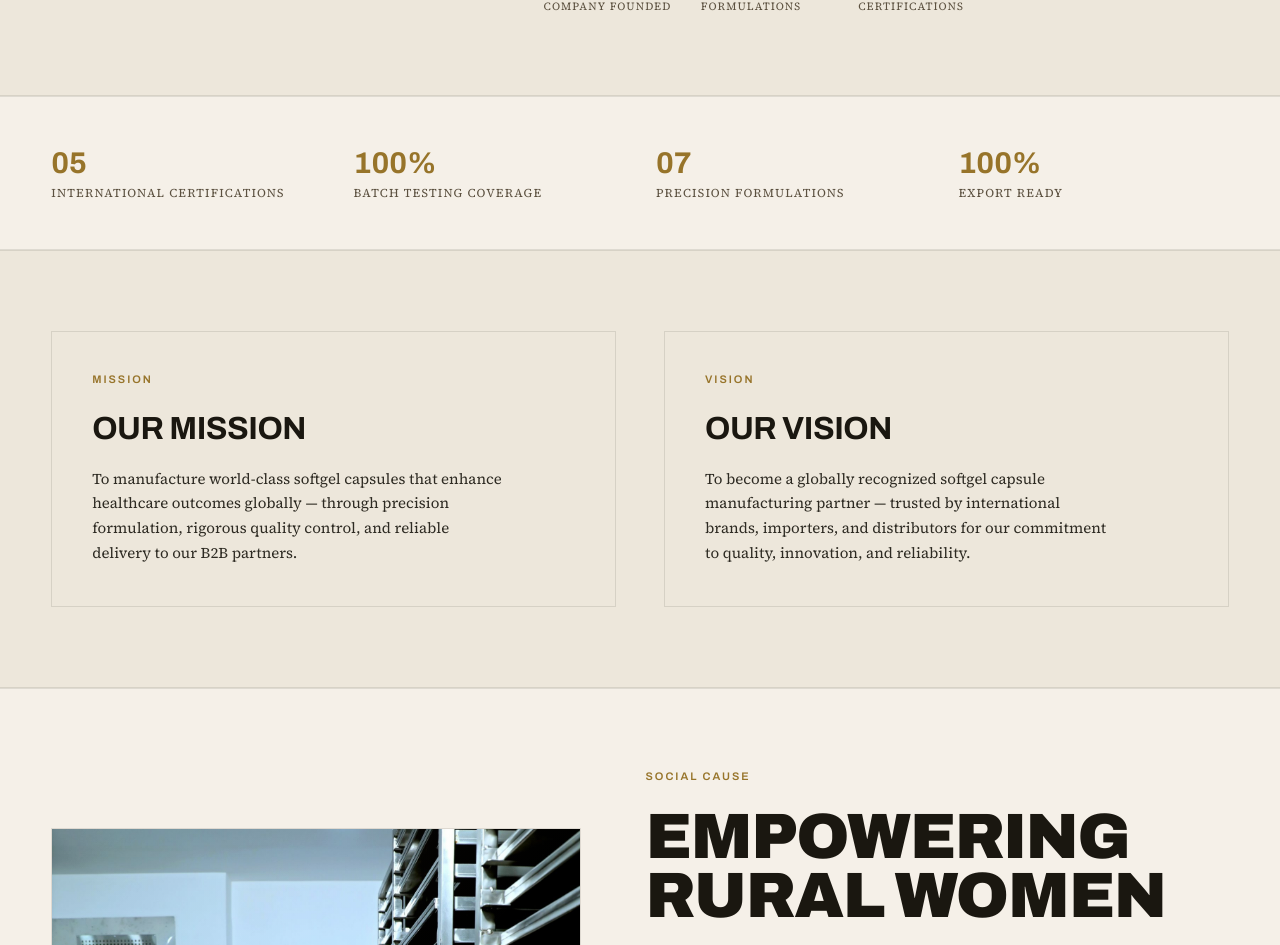
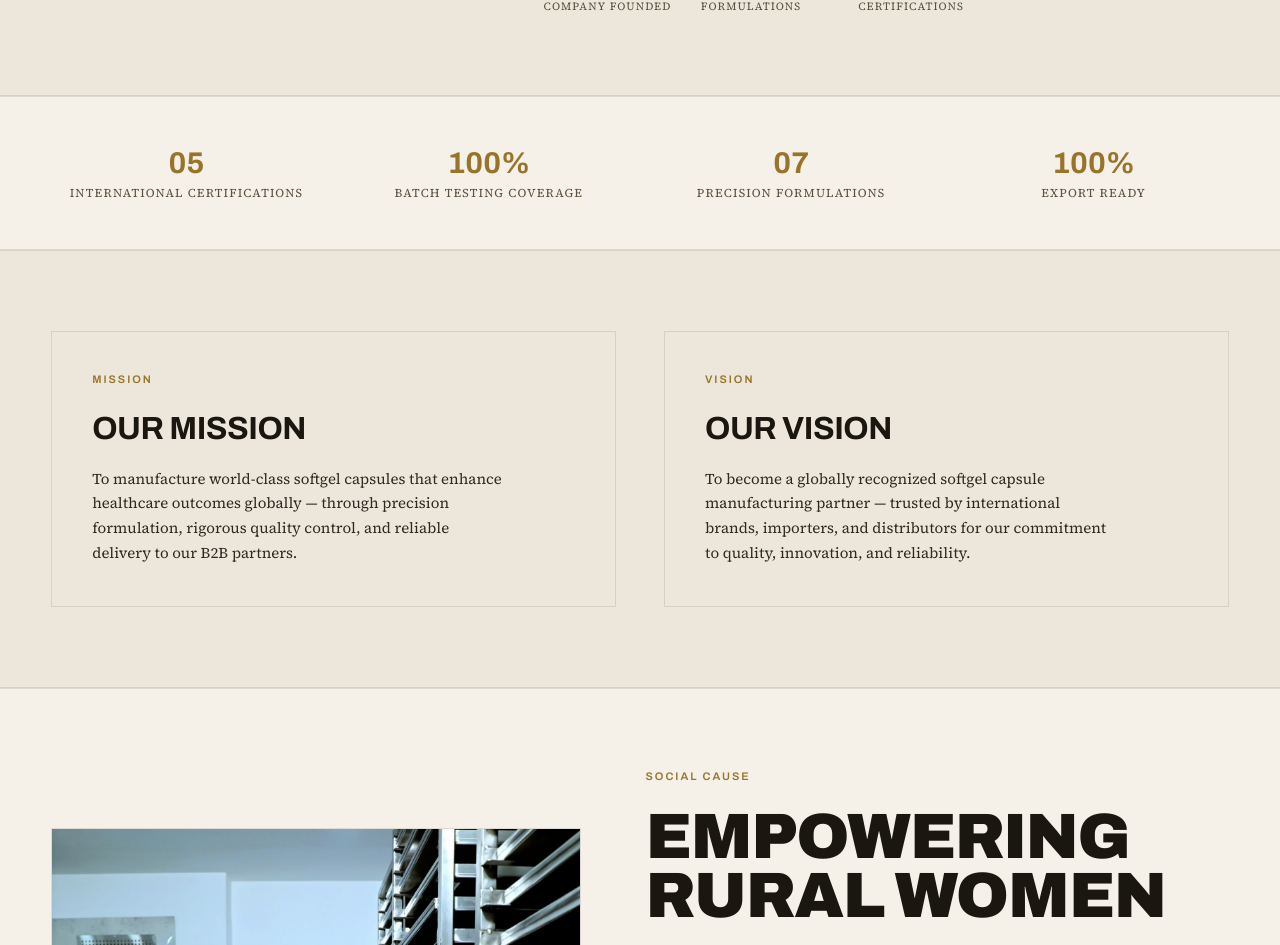
Before and after one commit to gauravlochab/admetus-lifesciences, a Next.js app: page /about in a window 1280 px wide. Shown: the part 1774-2719 px from the top of the page. Built offline with nearby package versions, Linux system fonts and the light colour scheme.

Commit message:
style: center-align credibility stats on about page to balance horizontal layout 1:1

```diff
--- a/src/app/about/page.tsx
+++ b/src/app/about/page.tsx
@@ -201,7 +201,7 @@ export default function AboutPage() {
       {/* Credibility Statistics */}
       <section className="py-12 border-y border-[var(--border-subtle)]">
         <div className="max-w-[1400px] mx-auto px-[var(--gutter)]">
-          <div className="grid grid-cols-2 md:grid-cols-4 gap-8">
+          <div className="grid grid-cols-2 md:grid-cols-4 gap-8 text-center">
             <div>
               <div className="text-3xl font-bold text-[var(--gold)]" style={{ fontFamily: "var(--font-display)" }}>05</div>
               <div className="mt-1 text-xs uppercase tracking-[0.1em] text-[var(--text-muted)]">International Certifications</div>
```
